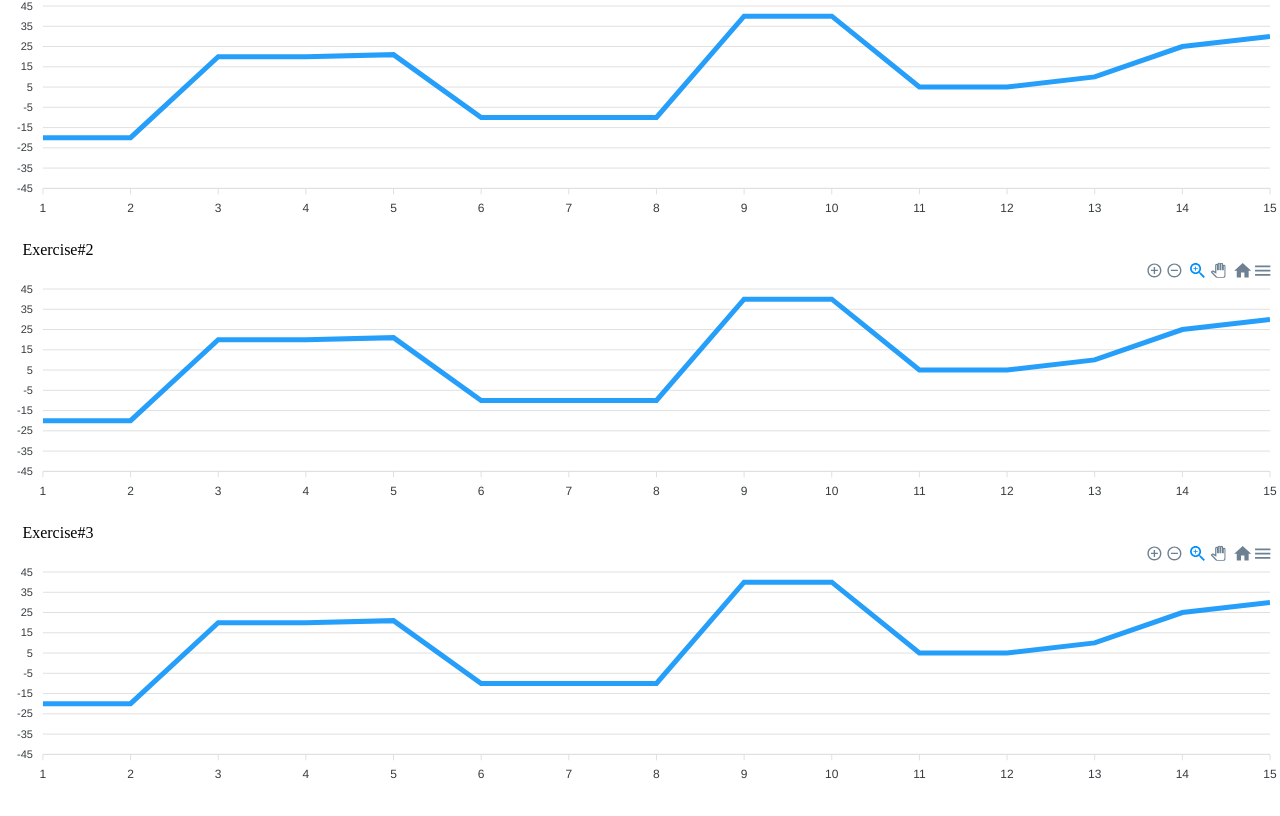
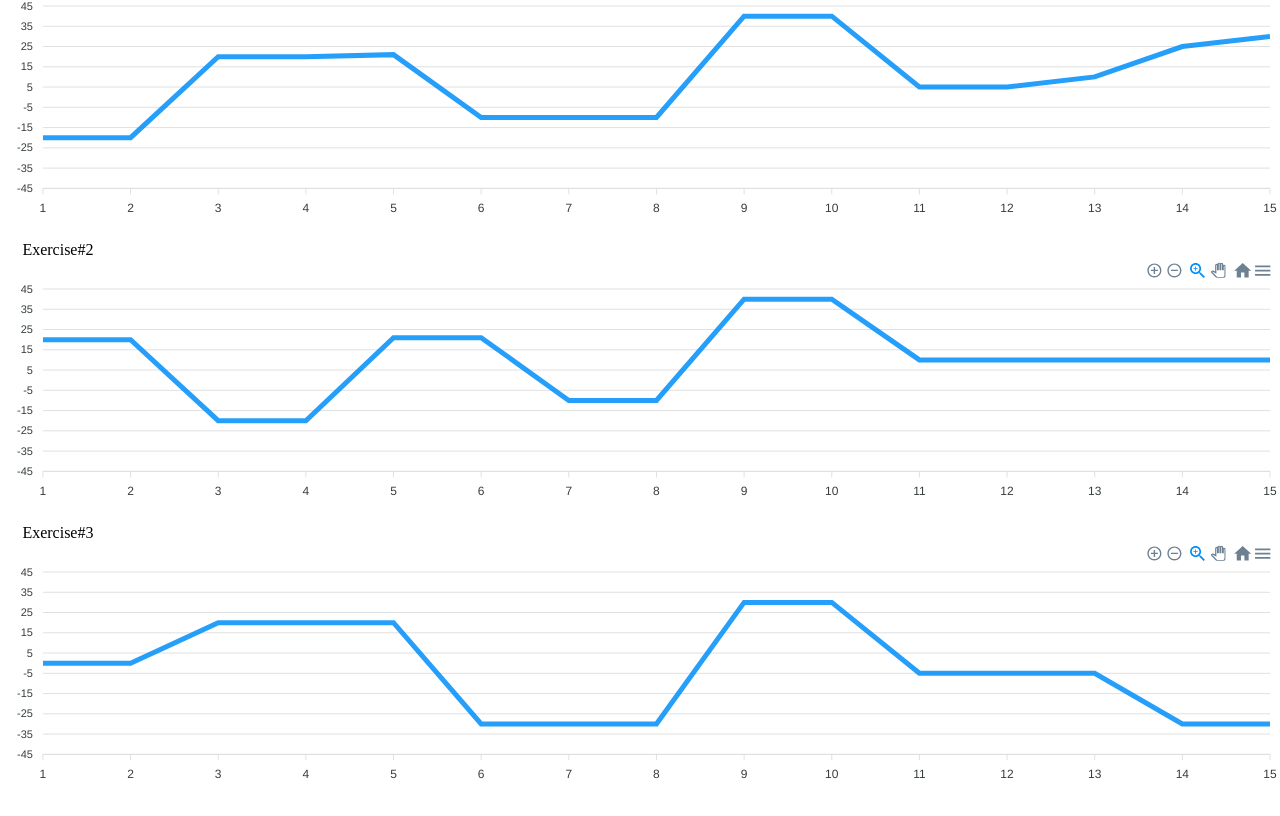
Before and after one commit to ysongh/excecise-time, a React (Create React App) app: page /track in a window 1280 px wide. Shown: the part 284-1100 px from the top of the page. Built offline with nearby package versions, Linux system fonts and the light colour scheme.

Commit message:
add more line graph data

```diff
--- a/src/component/LineGraph.js
+++ b/src/component/LineGraph.js
@@ -18,7 +18,7 @@
         series: [
             {
                 name: "Time",
-                data: [-20, -20, 20, 20, 21, -10, -10, -10, 40, 40, 5, 5, 10, 25, 30]
+                data: this.props.data
             }
         ]
     };
--- a/src/component/Track.js
+++ b/src/component/Track.js
@@ -1,6 +1,7 @@
 import React, { Component } from 'react';
 
 import LineGraph from './LineGraph';
+import { ex1Data, ex2Data, ex3Data } from '../data';
 
 class Track extends Component{
     render(){
@@ -8,11 +9,11 @@
             <div className="track">
                 <h1 className="dashBoard__title">Exercise Tracking</h1>
                 <p className="track__exerciseTitle">Exercise#1</p>
-                <LineGraph />
+                <LineGraph data={ex1Data} />
                 <p className="track__exerciseTitle">Exercise#2</p>
-                <LineGraph />
+                <LineGraph data={ex2Data} />
                 <p className="track__exerciseTitle">Exercise#3</p>
-                <LineGraph />
+                <LineGraph data={ex3Data} />
             </div>
         )
     }
--- a/src/data.js
+++ b/src/data.js
@@ -84,3 +84,7 @@
         "icon": "fas fa-child dashBoard__icon green"
     },
 ];
+
+export let ex1Data = [-20, -20, 20, 20, 21, -10, -10, -10, 40, 40, 5, 5, 10, 25, 30];
+export let ex2Data = [20, 20, -20, -20, 21, 21, -10, -10, 40, 40, 10, 10, 10, 10, 10];
+export let ex3Data = [0, 0, 20, 20, 20, -30, -30, -30, 30, 30, -5, -5, -5, -30, -30];
```
